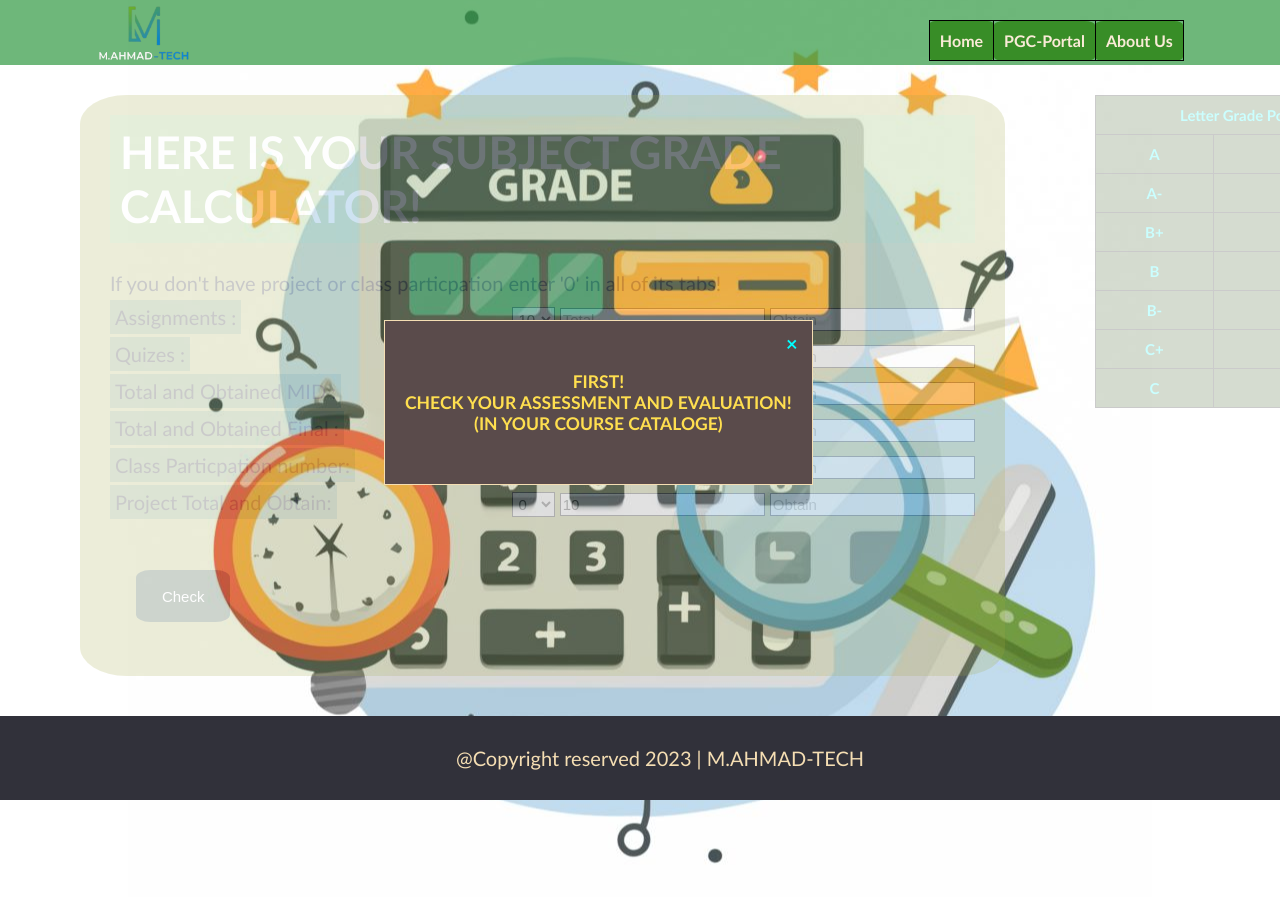
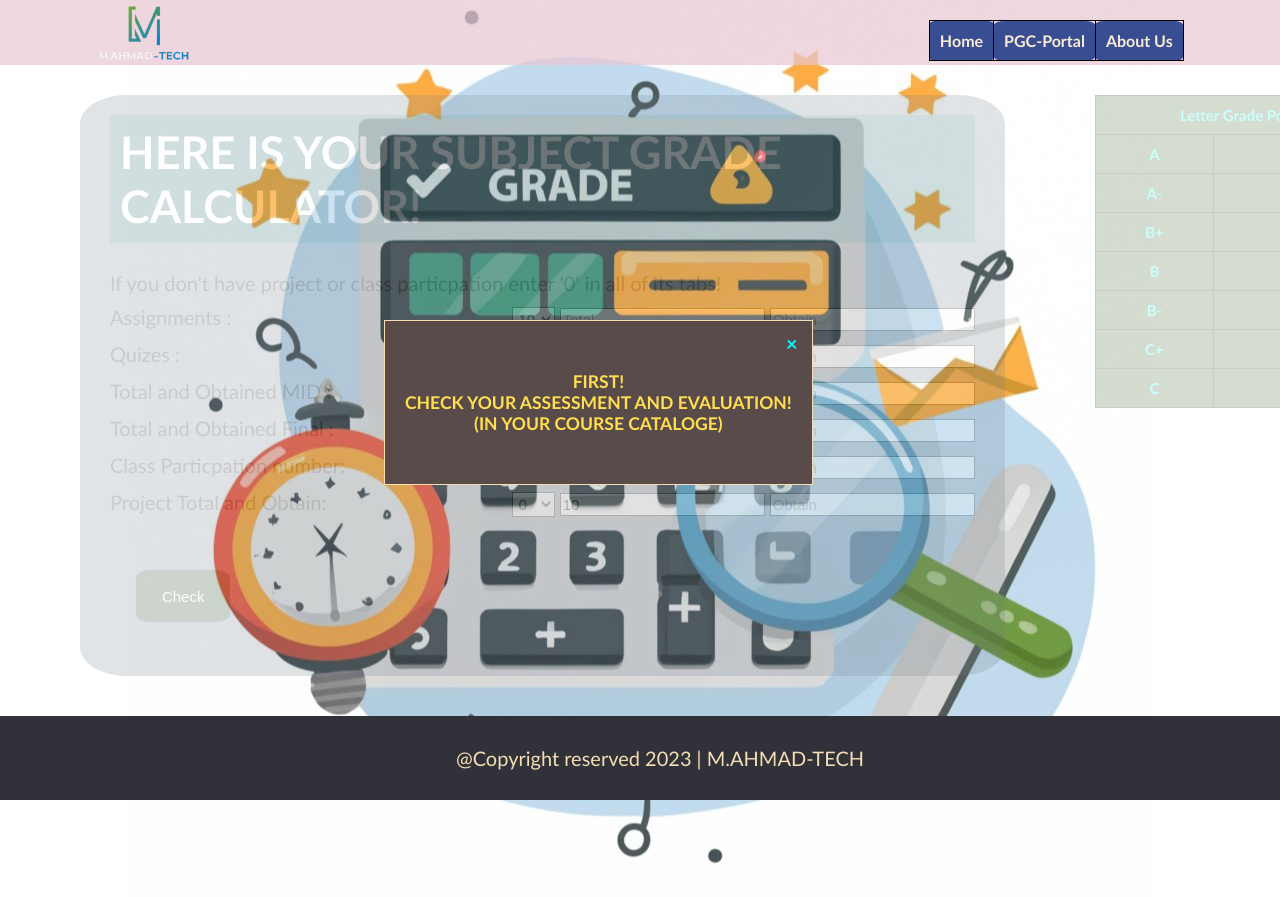
Before and after one commit to M-Ahmad-Imran/Grade-Calculator, a plain HTML site: page index.html in a window 1280 px wide. Both pictures are taken after a click on the button "Calculate". Shown: the top 897 px of the page. Drawn offline with Linux system fonts and the light colour scheme.

Commit message:
Color Manage:

```diff
--- a/style.css
+++ b/style.css
@@ -15,7 +15,7 @@ body {
 }
 
 .HeaderSection{
-    background-color: color-mix(in srgb, lightblue 20%, green 50%);
+    background-color: color-mix(in srgb, lightblue 20%, pink 50%);
     display: flex;
     justify-content: space-around;
 }
@@ -35,13 +35,13 @@ body {
     text-decoration: none;
 }
 .menu table th{
-    background-color: #388d27;
+    background-color: #384d92;
     border-radius: 10%;
 }
 .heading {
     font-size: 45px;
     color: white;
-    background-color: #7fb34f;
+    background-color: #1d626e;
     animation: mo 1s ease-in-out;
     margin-top: 10px;
     padding: 10px;
@@ -112,8 +112,8 @@ th{
 
 .welcome-heading{
     padding: 10px;
-    color: antiquewhite;
-    background-color: #397926;
+    color: goldenrod;
+    background-color: color-mix(in srgb, lightblue 50%, pink 80%);
 }
 
 button{
@@ -177,16 +177,12 @@ input[type="submit"] {
     border-radius: 15%;
 }
 
-label{
-    background-color: #587e34;
-    padding: 5px;
-}
 p{
     font-size: 20px;
     padding: 10px 0;
 }
 .formpart{
-    background-color: #a3aa47;
+    background-color: #6d7b8a;
     color: black;
     margin: 0 20px;
     padding: 10px 30px;
```
